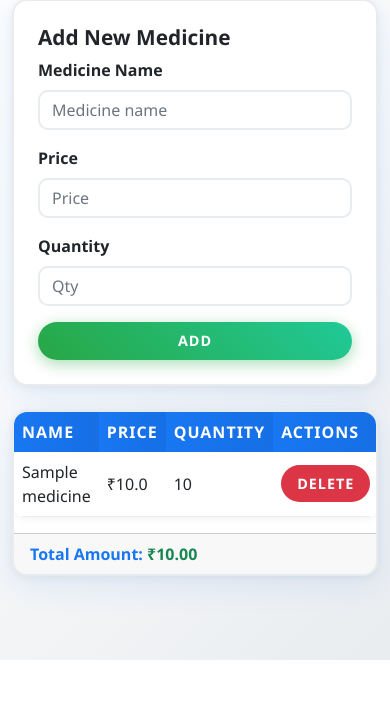
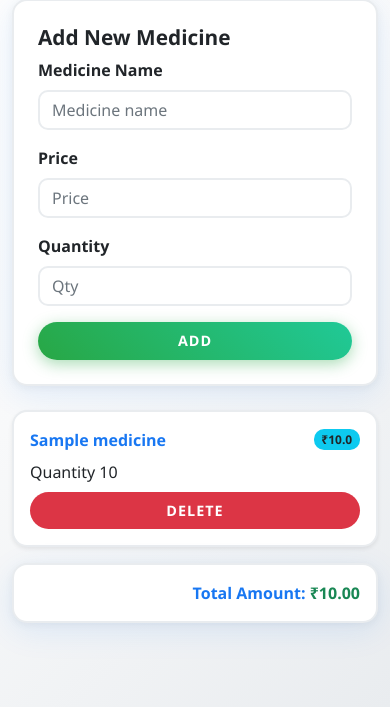
Before and after one commit to arunteja30/poultry-tracker, a Flask app: page /medicines in a window 390 px wide. Shown: the part 227-934 px from the top of the page. Before the commit the page ends 887 px from the top, so only its background shows below. Run offline with Flask 3, Linux system fonts and the light colour scheme; a user stored in the database is signed in; tables that the repository leaves empty hold one stand-in row (values such as "Sample post").

Commit message:
Update medicines.html

```diff
--- a/templates/medicines.html
+++ b/templates/medicines.html
@@ -23,7 +23,8 @@
   </form>
 </div>
 
-<div class="card">
+<!-- Desktop Table View -->
+<div class="card d-none d-md-block">
   <div class="table-responsive">
     <table class="table table-hover">
       <thead>
@@ -71,4 +72,44 @@
     </div>
   </div>
 </div>
+
+<!-- Mobile Card View -->
+<div class="d-block d-md-none">
+  {% for m in meds %}
+    <div class="card mb-3 shadow-sm">
+      <div class="card-body">
+        <div class="d-flex justify-content-between align-items-center mb-2">
+          <strong>{{ m.name }}</strong>
+          <span class="badge bg-info text-dark"> ₹{{ m.price }} <span ></span></span>
+        </div>
+        <div>
+          <span data-i18n="table_medicine_qty">Qty:</span> {{ m.qty }}<br>
+
+        </div>
+        {% if session.role == 'admin' %}
+        <div class="mt-2">
+          <form method="POST" action="{{ url_for('delete_medicine', medicine_id=m.id) }}" style="display: inline;"
+                onsubmit="return confirm('Are you sure you want to delete this medicine?');">
+            <button type="submit" class="btn btn-danger btn-sm w-100">
+              <i class="fas fa-trash"></i> <span data-i18n="btn_delete">Delete</span>
+            </button>
+          </form>
+        </div>
+        {% endif %}
+      </div>
+    </div>
+  {% else %}
+    <div class="card mb-3">
+      <div class="card-body text-center text-muted" data-i18n="no_meds">
+        No medicines yet
+      </div>
+    </div>
+  {% endfor %}
+  <div class="card">
+    <div class="card-body text-end">
+      <strong data-i18n="total_amount">Total Amount: </strong>
+      <span class="text-success fw-bold">₹{{ "%.2f"|format(total_amount|float) }}</span>
+    </div>
+  </div>
+</div>
 {% endblock %}
```
